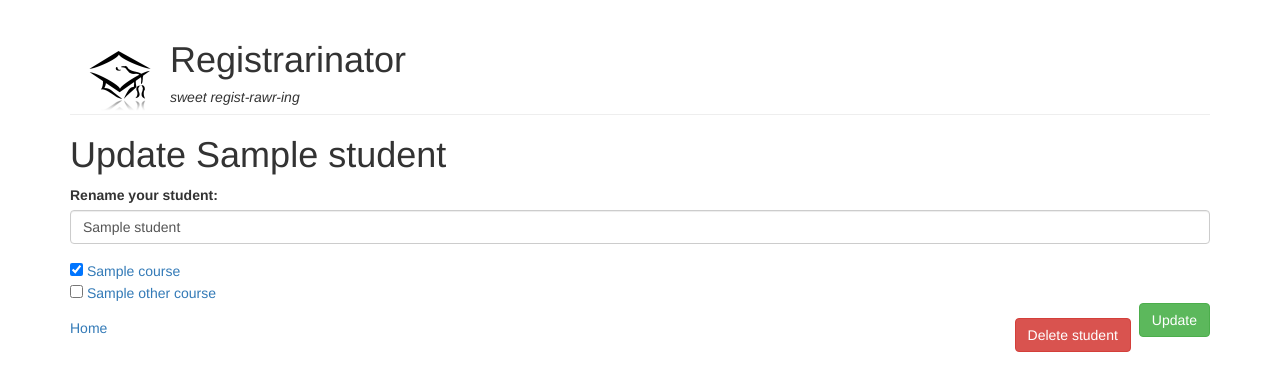
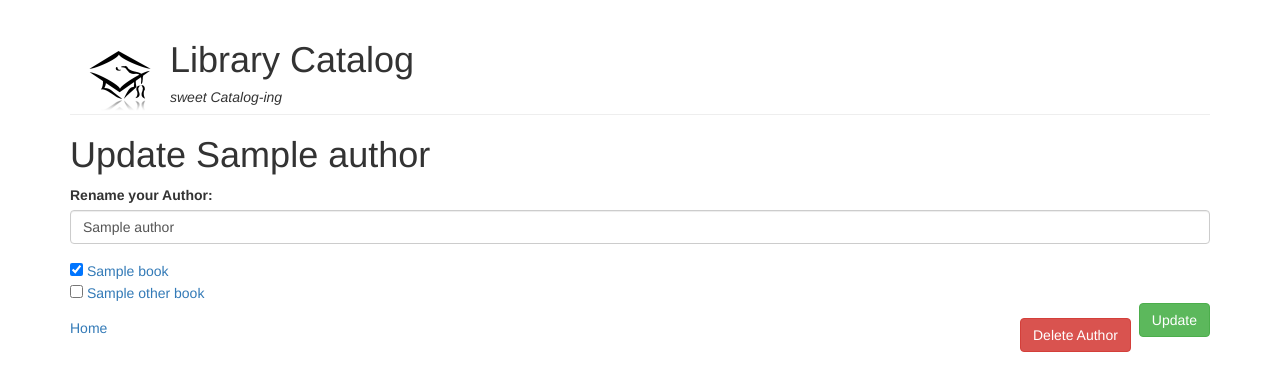
Before and after one commit to CountPacMan/LibraryCatalog, a PHP site: template views/authors_edit.html.twig in a window 1280 px wide. Shown: the top 391 px of the page. Run offline with PHP 8.4, Linux system fonts and the light colour scheme; the template is opened without the code that fills it: most values are stand-ins (such as "Sample title", 1, 10 or a date in 2020); some libraries are stand-ins or nearby versions.

Commit message:
add edit author functionality

```diff
--- a/views/authors.html.twig
+++ b/views/authors.html.twig
@@ -23,7 +23,7 @@
                 <input name='_method' type='hidden' value='delete'>
                 <input type='submit' class='deleteLink' value='x'>
               </form>
-              <a href='/students/{{ authors[i].getId }}/edit'>{{ authors[i].getName }}</a>, author of
+              <a href='/authors/{{ authors[i].getId }}/edit'>{{ authors[i].getName }}</a>, author of
               {{ books[i]|length > 1 ? 'books' : 'book' }}
               {% for j in 0..books[i]|length - 1 %}
                 [{{ books[i][j].getTitle }}]
--- a/views/authors_edit.html.twig
+++ b/views/authors_edit.html.twig
@@ -3,7 +3,7 @@
   <head>
     <link rel='stylesheet' href='https://maxcdn.bootstrapcdn.com/bootstrap/3.3.2/css/bootstrap.min.css'>
     <link rel='stylesheet' href='/../css/styles.css'>
-    <title>Edit a thing!</title>
+    <title>Edit author</title>
   </head>
   <body>
     <div class='container'>
@@ -12,37 +12,37 @@
       <div class='page-header'>
         <img src='/img/fakeu.png' alt='university logo'>
         <div class='logo-words'>
-          <h1>Registrarinator</h1>
-          <h5>sweet regist-rawr-ing</h5>
+          <h1>Library Catalog</h1>
+          <h5>sweet Catalog-ing</h5>
         </div>
       </div>
 
-      <h1>Update {{ student.getName }}</h1>
+      <h1>Update {{ author.getName }}</h1>
 
-      <form action='/students/{{ student.getId }}' method='post'>
+      <form action='/authors/{{ author.getId }}' method='post'>
         <input name='_method' type='hidden' value='patch'>
 
         <div class='form-group'>
-          <label for='name'>Rename your student:</label>
-          <input id='name' name='name' class='form-control' type='text' value='{{ student.getName }}'>
+          <label for='name'>Rename your Author:</label>
+          <input id='name' name='name' class='form-control' type='text' value='{{ author.getName }}'>
         </div>
 
         <div class='form-group'>
-          {% for course in courses %}
-            <input type="checkbox" name="course_id[]" value="{{ course.getId }}" checked><a href="/courses/{{ course.getId }}"> {{ course.getName }} </a><br>
+          {% for book in books %}
+            <input type="checkbox" name="book_id[]" value="{{ book.getId }}" checked><a href="/books/{{ book.getId }}"> {{ book.getTitle }} </a><br>
           {% endfor %}
-          {% for course in other_courses %}
-            <input type="checkbox" name="course_id[]" value="{{ course.getId }}"><a href="/courses/{{ course.getId }}"> {{ course.getName }} </a><br>
+          {% for book in other_books %}
+            <input type="checkbox" name="book_id[]" value="{{ book.getId }}"><a href="/books/{{ book.getId }}"> {{ book.getTitle }} </a><br>
           {% endfor %}
 
           <button type='submit' class='btn btn-success'>Update</button>
         </div>
       </form>
 
-      <form action='/students/{{ student.getId }}' method='post'>
+      <form action='/authors_pure/{{ author.getId }}' method='post'>
         <input name='_method' type='hidden' value='delete'>
 
-        <button type='submit' class='btn btn-danger'>Delete student</button>
+        <button type='submit' class='btn btn-danger'>Delete Author</button>
       </form>
       <p><a href='/'>Home</a></p>
     </div>
```
Also changed, not shown: app/app.php (+21 -5 lines), src/Author.php (+16 -10 lines).
